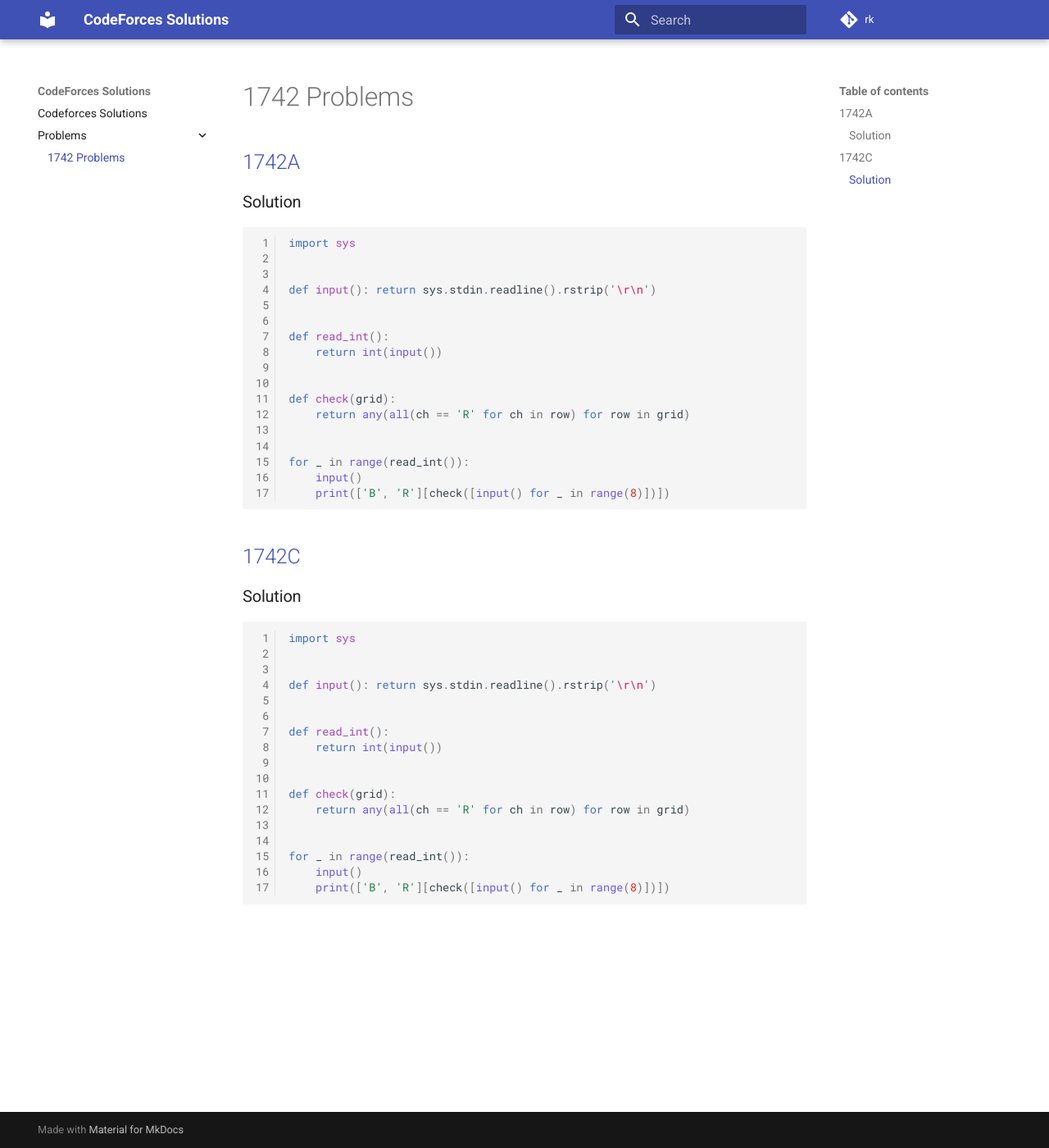
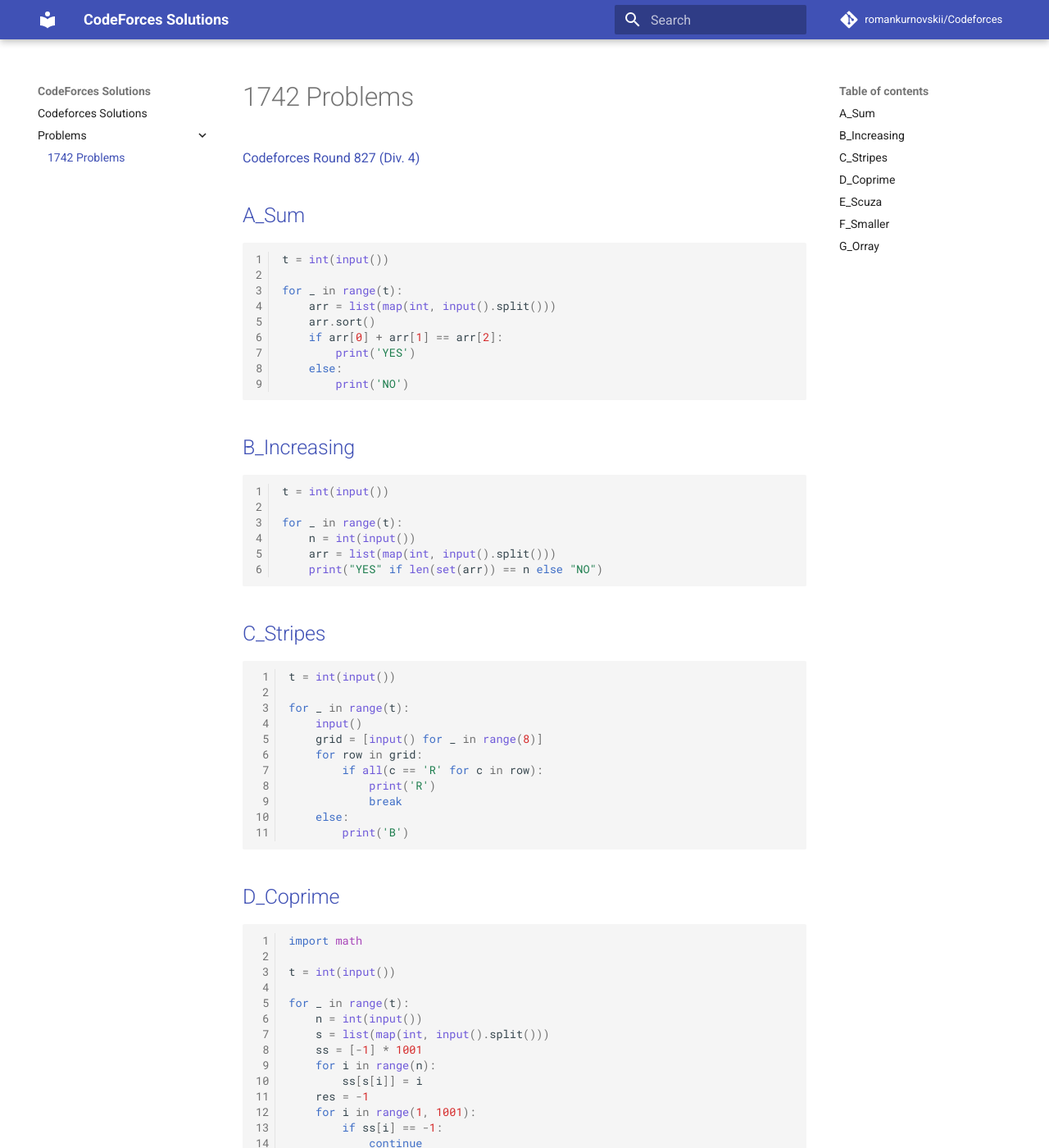
Before and after one commit to romankurnovskii/Codeforces, an MkDocs documentation site: the page built from docs/problems/1742.md, in a window 1280 px wide and 1400 px high. Shown: the whole window at 82% size. Built offline with MkDocs 1.6.1 and Material for MkDocs 9.7.7, drawn with Linux system fonts in a browser that asks for light colours; comment, search, counter and statistics services are not loaded; some of the changed text lies outside the part shown.

Commit message:
update 1742

````diff
--- a/docs/problems/1742.md
+++ b/docs/problems/1742.md
@@ -1,50 +1,156 @@
 # 1742 Problems
 
-## [1742A](https://codeforces.com/problemset/problem/1742/A)
+[Codeforces Round 827 (Div. 4)](https://codeforces.com/contest/1742)
 
-### Solution
+
+## [A_Sum]()
 
 ```python
-import sys
+t = int(input())
+
+for _ in range(t):
+    arr = list(map(int, input().split()))
+    arr.sort()
+    if arr[0] + arr[1] == arr[2]:
+        print('YES')
+    else:
+        print('NO')
+
+```
+## [B_Increasing]()
+
+```python
+t = int(input())
+
+for _ in range(t):
+    n = int(input())
+    arr = list(map(int, input().split()))
+    print("YES" if len(set(arr)) == n else "NO")
+
+```
+## [C_Stripes]()
+
+```python
+t = int(input())
+
+for _ in range(t):
+    input()
+    grid = [input() for _ in range(8)]
+    for row in grid:
+        if all(c == 'R' for c in row):
+            print('R')
+            break
+    else:
+        print('B')
+
+```
+## [D_Coprime]()
+
+```python
+import math
+
+t = int(input())
+
+for _ in range(t):
+    n = int(input())
+    s = list(map(int, input().split()))
+    ss = [-1] * 1001
+    for i in range(n):
+        ss[s[i]] = i
+    res = -1
+    for i in range(1, 1001):
+        if ss[i] == -1:
+            continue
+        for j in range(i, 1001):
+            if ss[j] != -1 and math.gcd(i, j) == 1:
+                res = max(res, ss[i] + ss[j] + 2)
+    print(res)
+
+```
+## [E_Scuza]()
+
+```python
+from bisect import bisect
+
+t = int(input())
+
+for _ in range(t):
+    n, q = map(int, input().split())
+    input_numbers = list(map(int, input().split()))
+    arr = [0] + input_numbers + [1e9 + 7]  # 1000000007
+    b = list(map(int, input().split()))
+
+    _arr = arr.copy()
+    for i in range(1, n + 2):
+        _arr[i] += _arr[i - 1]
+        arr[i] = max(arr[i], arr[i - 1])
+
+    for i in range(q):
+        b[i] = _arr[bisect(arr, b[i]) - 1]
+
+    print(' '.join(map(str, b)))
+
+```
+## [F_Smaller]()
+
+```python
+t = int(input())
 
 
-def input(): return sys.stdin.readline().rstrip('\r\n')
+def lower(x, y):
+    if any(yi > 0 for yi in y[98:]):
+        return True
+
+    if x[97] < y[97] and all(xi == 0 for xi in x[98:]):
+        return True
+
+    return False
 
 
-def read_int():
-    return int(input())
+for _ in range(t):
+    q = int(input())
+    s = [0] * 128
+    t = [0] * 128
+    s[ord('a')] = 1
+    t[ord('a')] = 1
 
+    for _ in range(q):
+        d, k, x = input().split()
+        d, k = int(d), int(k)
 
-def check(grid):
-    return any(all(ch == 'R' for ch in row) for row in grid)
+        if d == 1:
+            for c in x:
+                s[ord(c)] += k
+        else:
+            for c in x:
+                t[ord(c)] += k
 
-
-for _ in range(read_int()):
-    input()
-    print(['B', 'R'][check([input() for _ in range(8)])])
+        print("YES" if lower(s, t) else "NO")
 
 ```
-## [1742C](https://codeforces.com/problemset/problem/1742/C)
-
-### Solution
+## [G_Orray]()
 
 ```python
-import sys
+t = int(input())
 
+for _ in range(t):
+    n = int(input())
+    a = list(map(int, input().split()))
+    res = []
 
-def input(): return sys.stdin.readline().rstrip('\r\n')
+    vis = 0
+    while a:
+        # Find the index of the element with the highest bitwise AND with the complement of visited
+        idx = max(range(len(a)), key=lambda i: a[i] & ~vis)
 
+        if not a[idx] & ~vis:
+            break
 
-def read_int():
-    return int(input())
+        res.append(a.pop(idx))
+        vis |= res[-1]
 
+    res.extend(a)
 
-def check(grid):
-    return any(all(ch == 'R' for ch in row) for row in grid)
-
-
-for _ in range(read_int()):
-    input()
-    print(['B', 'R'][check([input() for _ in range(8)])])
+    print(" ".join(str(x) for x in res))
 
 ```
--- a/mkdocs.yml
+++ b/mkdocs.yml
@@ -5,7 +5,7 @@
 site_url: https://romankurnovskii.com/Codeforces
 
 # Repository
-repo_name: rk
+repo_name: romankurnovskii/Codeforces
 repo_url: https://github.com/romankurnovskii/Codeforces
 
 theme:
````
Also changed, not shown: parse_solutions.py (+13 -3 lines), solutions/1742/description.md (+1 -3 lines), .github/README.md (added), 11 other files.
